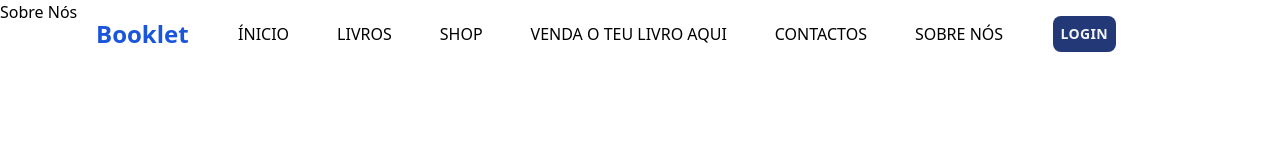
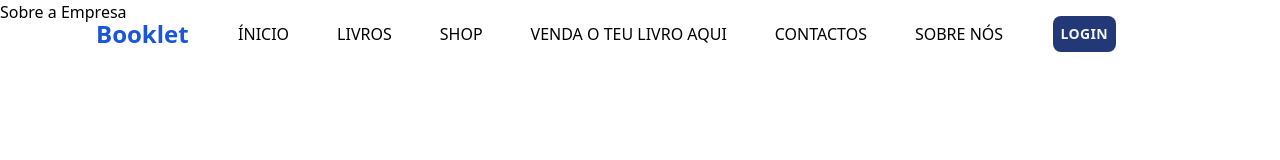
Before and after one commit to msaquende18/BOOKLET, a React (Create React App) app in the folder frontend-booklet-app/: page /sobre in a window 1280 px wide. Shown: the top 160 px of the page. Built offline with nearby package versions, Linux system fonts and the light colour scheme; some icons are missing.

Commit message:
Update Sobre.jsx

```diff
--- a/frontend-booklet-app/src/components/sobre/Sobre.jsx
+++ b/frontend-booklet-app/src/components/sobre/Sobre.jsx
@@ -2,7 +2,7 @@ import React from 'react'
 
 const Sobre = () => {
   return (
-    <div>Sobre Nós</div>
+    <div>Sobre a Empresa</div>
   )
 }
 
```
